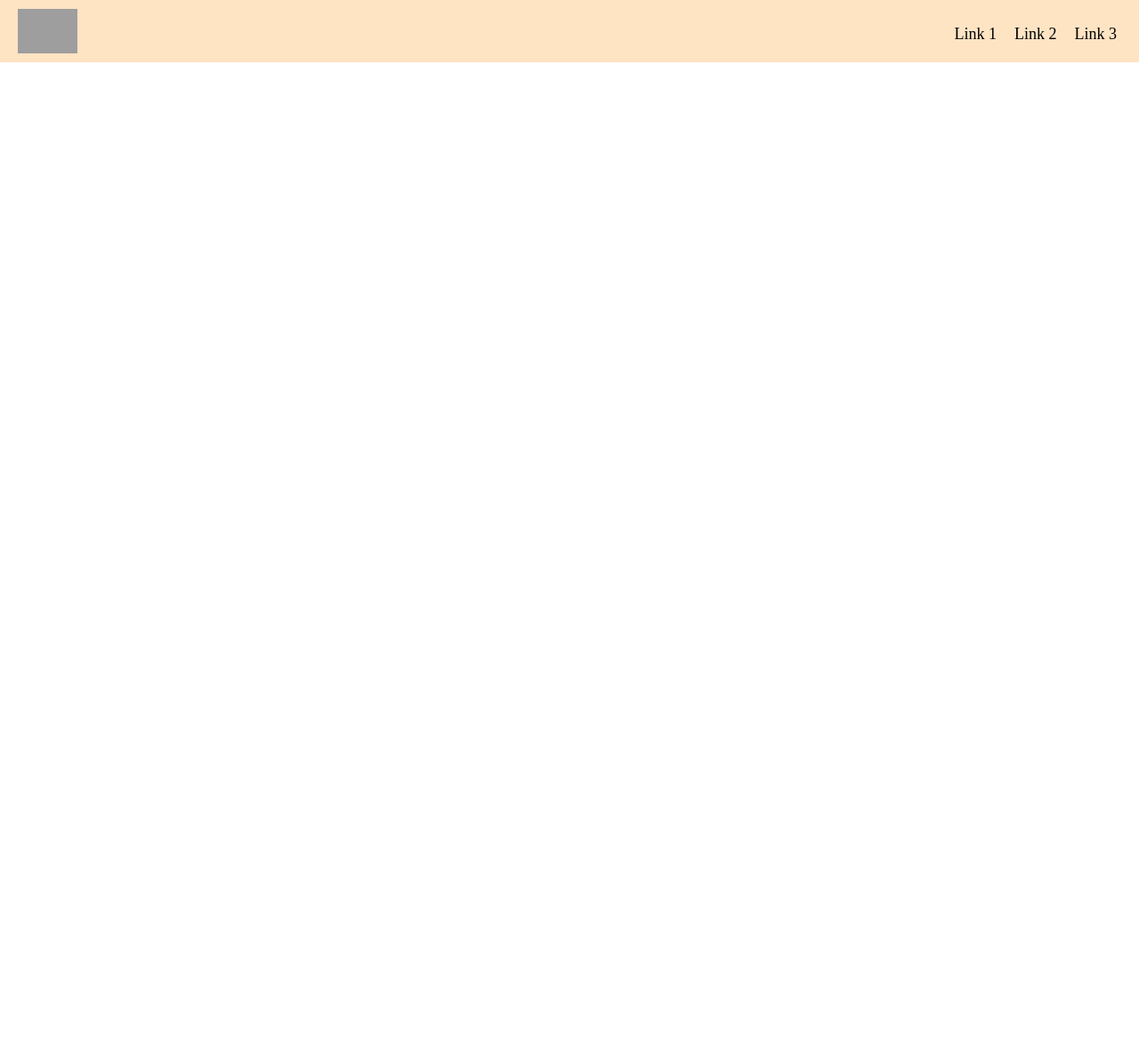
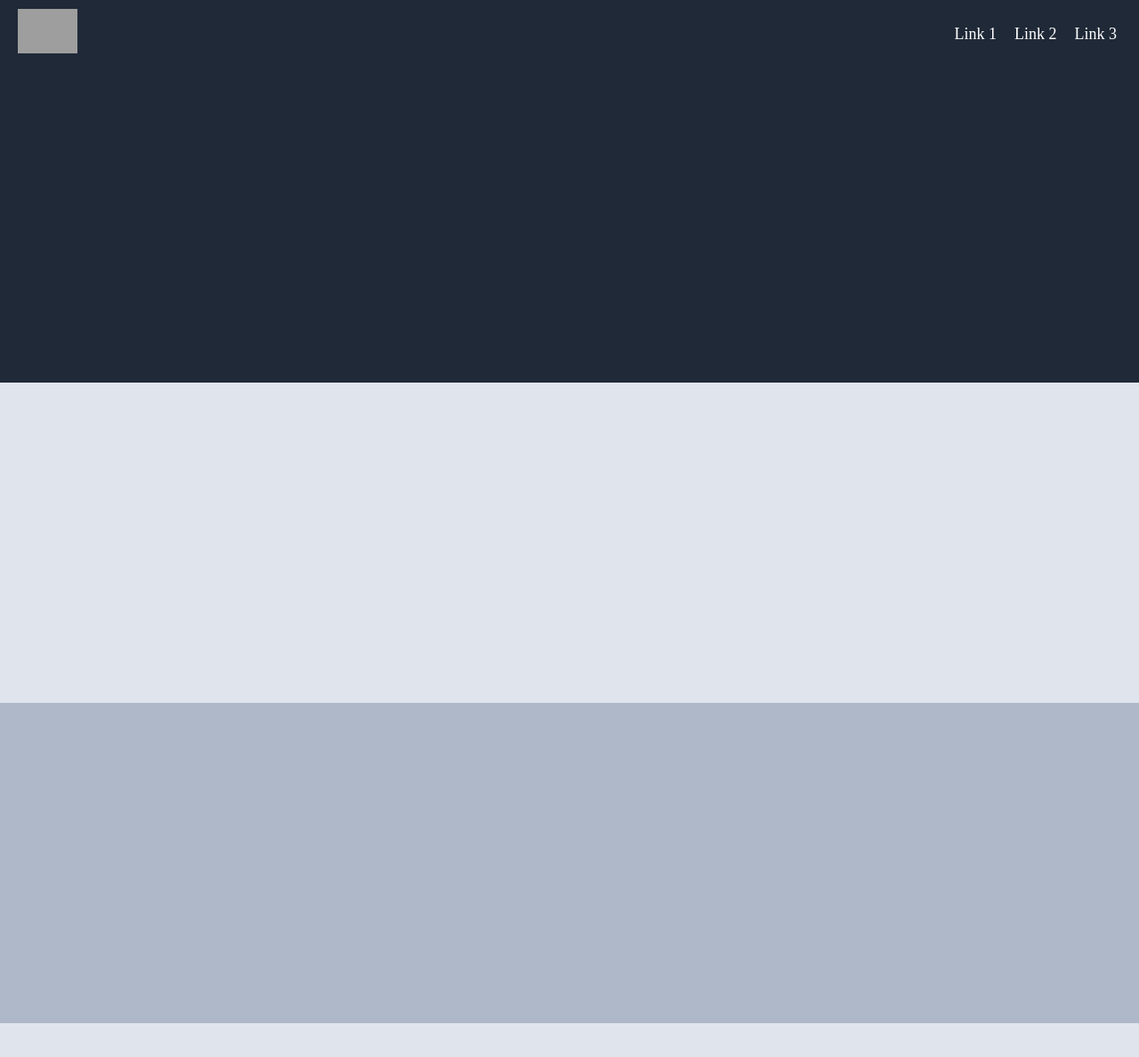
Before and after one commit to Zotti39/landing_page, a plain HTML site: page index.html in a window 1280 px wide. Shown: the whole page at 89% size. Before the commit the page ends 800 px from the top, so only its background shows below. Drawn offline with Linux system fonts and the light colour scheme; grey boxes are pictures that could not be loaded.

Commit message:
Division of the body in 4 lines with its respective colors

```diff
--- a/index.html
+++ b/index.html
@@ -3,7 +3,7 @@
 <head>
     <meta charset="UTF-8">
     <meta name="viewport" content="width=device-width, initial-scale=1.0">
-    <title>Laning Page</title>
+    <title>Landing Page</title>
     <link rel="stylesheet" href="style.css">
 </head>
 <body>
@@ -21,24 +21,24 @@
         </div>
     </header>
 <!--The proper body of the page-->
-    <main>
+    <div class="container">
 <!--SECTION 0-->
-        <section>
+        <div class="linha p">
 
-        </section>
+        </div>
 <!--SECTION 1-->
-        <section>
+        <div class="linha b">
 
-        </section>
+        </div>
 <!--SECTION 2-->
-        <section>
+        <div class="linha c">
 
-        </section>
+        </div>
 <!--SECTION 3-->
-        <section>
+        <div class="linha b">
 
-        </section>
-    </main>
+        </div>
+    </div>
 <!--Fotter of the page-->
     <footer>
 
--- a/style.css
+++ b/style.css
@@ -8,8 +8,9 @@ header{
     justify-content: space-between; /*linha que separa o logo da navbar, pois cria um espa;o entre elas*/
     display: flex;
     font-size: 18px;
-    background-color:bisque;
+    background-color:#1F2937;
     padding: 10px 20px;
+    color: white;
 }
 .NavLogo{
     display: flex;
@@ -29,3 +30,20 @@ header{
 }
 
 /*Body part of the CSS*/
+.container{
+    display: flex;
+    flex-direction: column;
+    height: 180vh;
+}
+.p{
+    background-color: #1F2937;
+}
+.b{
+    background-color: #e0e5ed;
+}
+.c{
+    background-color: #afb8c8;
+}
+.container .linha{
+    flex: 1;
+}
```
